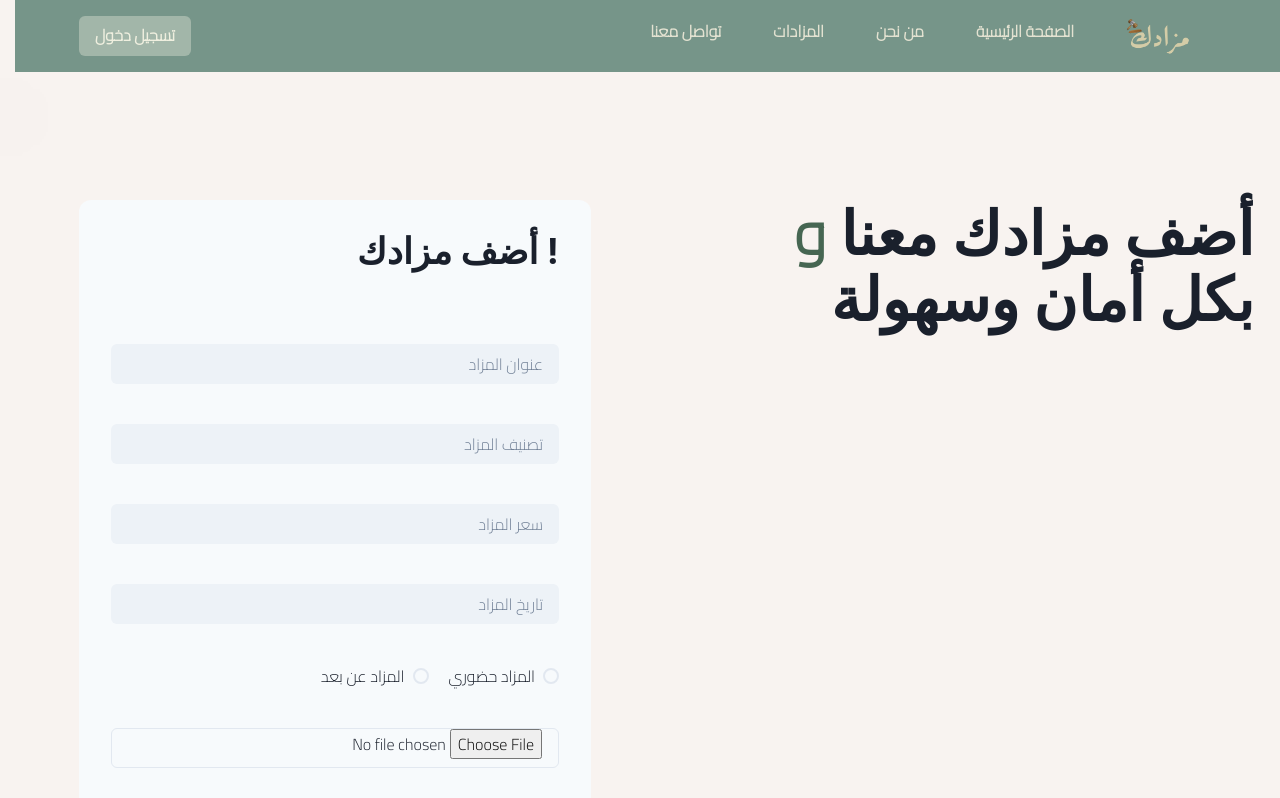
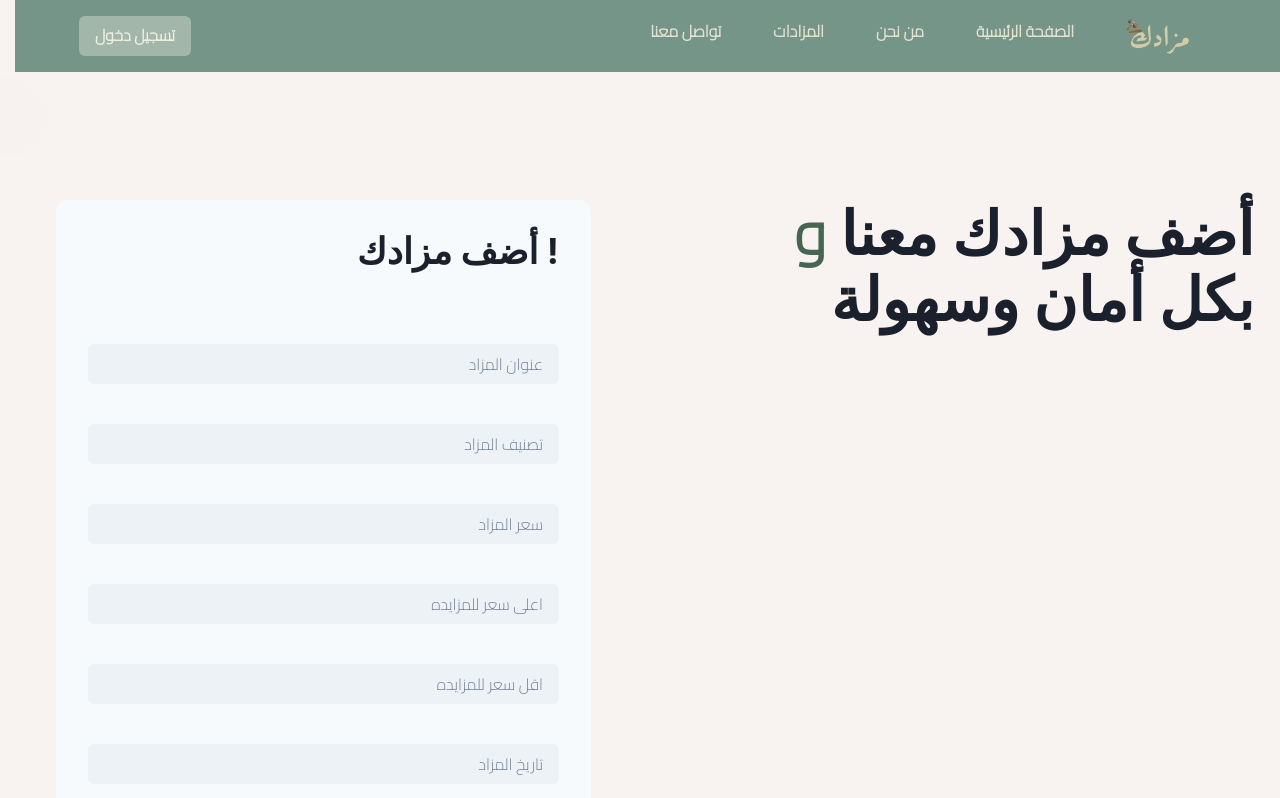
Before and after one commit to RashedSharahili/auctionProject, a React (Vite) app: page /FormAuction in a window 1280 px wide. Shown: the top 798 px of the page. Built offline with nearby package versions, Linux system fonts and the light colour scheme.

Commit message:
Change FormAuction

```diff
--- a/src/Components/FormAcution.tsx
+++ b/src/Components/FormAcution.tsx
@@ -26,6 +26,8 @@ import { useNavigate } from 'react-router-dom';
     const [DateAuction, setDateAuction] = useState('');
     const [PriceAuction, setPriceAuction] = useState('');
     const [ImageAuction, setImageAuction] = useState('');
+    const [minPrice, setminPrice] = useState('');
+    const [maxPrice, setmaxPrice] = useState('');
     const navigate = useNavigate();
     const toast = useToast();
     const submitAddAuction = async () => {
@@ -35,7 +37,7 @@ import { useNavigate } from 'react-router-dom';
           headers: {
             'Content-Type': 'application/json',
           },
-          body: JSON.stringify({ CategoryAution, AdressAuction ,DateAuction,PriceAuction,ImageAuction}),
+          body: JSON.stringify({ CategoryAution, AdressAuction ,DateAuction,PriceAuction,ImageAuction,minPrice,maxPrice}),
         });
         const data = await request.json();
         if (request.status !== 200) {
@@ -100,7 +102,7 @@ import { useNavigate } from 'react-router-dom';
               rounded={'xl'}
               p={{ base: 4, sm: 6, md: 8 }}
               spacing={{ base: 8 }}
-              maxW={{ lg: 'lg' }}>
+              maxW={{ full:"full" }}>
               <Stack spacing={4}>
                 <Heading
                   color={'gray.800'}
@@ -154,6 +156,31 @@ import { useNavigate } from 'react-router-dom';
                   />
 
                 <Input
+                onChange={(e) => setmaxPrice(e.target.value)}
+
+                    placeholder="اعلى سعر للمزايده"
+                    bg={'gray.100'}
+                    border={0}
+                    color={'gray.500'}
+                    _placeholder={{
+                      color: 'gray.500',
+                    }}
+                  />
+
+
+                <Input
+                onChange={(e) => setminPrice(e.target.value)}
+
+                    placeholder="اقل سعر للمزايده"
+                    bg={'gray.100'}
+                    border={0}
+                    color={'gray.500'}
+                    _placeholder={{
+                      color: 'gray.500',
+                    }}
+                  />
+
+                 <Input
                 onChange={(e) => setDateAuction(e.target.value)}
 
                     placeholder="تاريخ المزاد"
@@ -200,6 +227,7 @@ import { useNavigate } from 'react-router-dom';
                 </Box>
                 form
               </Stack>
+
             </Container>
             <Blur
               position={'absolute'}
```
